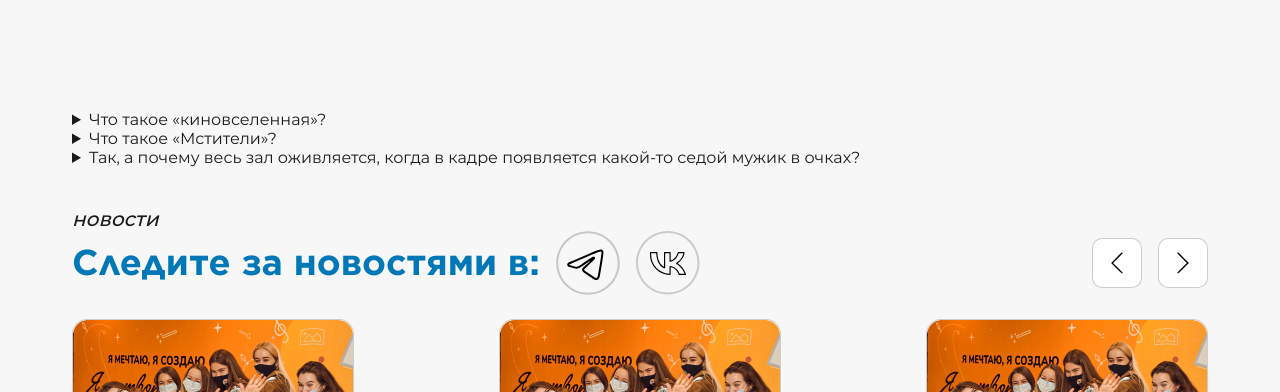
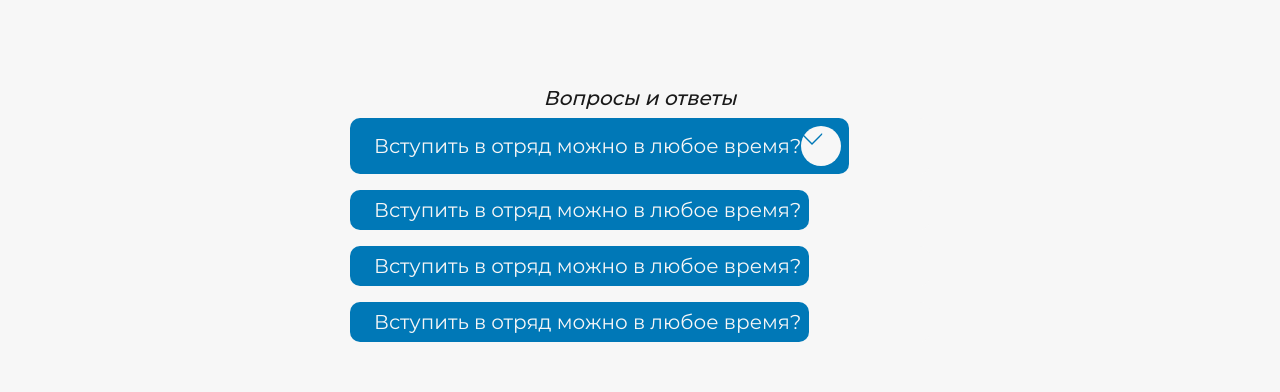
Before and after one commit to GarikBagdasaryan/SevRo, a React (Create React App) app: page / in a window 1280 px wide. Shown: the part 2321-2713 px from the top of the page. Built offline with nearby package versions, Linux system fonts and the light colour scheme.

Commit message:
add questions

```diff
--- a/src/components/Quastion-Slice/QuastionSlice.js
+++ b/src/components/Quastion-Slice/QuastionSlice.js
@@ -1,19 +1,32 @@
 function QuastionSlice() {
     return (
         <div className="Quastion-slice">
-            <div className="container Quastion-slice__blocks">
+            <div className="container">
+                <div className="Quastion-slice__header">
+                    Вопросы и ответы
+                </div>
+                <div className="Quastion-slice__blocks">
                     <details className="Quastion-slice__block">
-                    <summary className="Quastion-slice__block__title" >Что такое «киновселенная»?</summary>
-                    <p className="Quastion-slice__block__text">Действие всех фильмов Marvel происходит в одной вселенной. То есть события одного фильма могут напрямую влиять на сюжет другого, а персонажи свободно перемещаются между фильмами. С недавних пор киновселенная включает в себя и несколько сериалов.</p>
+                        <summary className="Quastion-slice__block__title" >Вступить в отряд можно в любое время?
+                            <div className="Quastion-slice__block__title__circle">
+                                <img src="./img/arrow-bottom.png"></img>
+                            </div>
+                        </summary>
+                        <p className="Quastion-slice__block__text">Стать бойцом студенческого отряда можно в возрасте 18 лет. А если ты еще не достиг совершеннолетия, то ты можешь стать бойцом трудового отряда подростков.</p>
                     </details>
                     <details className="Quastion-slice__block">
-                    <summary className="Quastion-slice__block__title">Что такое «Мстители»?</summary>
-                    <p className="Quastion-slice__block__text">Мстители — команда супергероев Marvel. Первый комикс о «Мстителях» вышел ещё в 1963 году и был ответом Marvel на успешную серию комиксов DC о «Лиге справедливости» во главе с Бэтменом и Суперменом. В оригинальном комиксе в состав первых Мстителей входили Железный Человек, Тор, Халк, а также Человек-Муравей и Оса.</p>
+                        <summary className="Quastion-slice__block__title">Вступить в отряд можно в любое время?</summary>
+                        <p className="Quastion-slice__block__text">Стать бойцом студенческого отряда можно в возрасте 18 лет. А если ты еще не достиг совершеннолетия, то ты можешь стать бойцом трудового отряда подростков.</p>
                     </details>
                     <details className="Quastion-slice__block">
-                    <summary className="Quastion-slice__block__title">Так, а почему весь зал оживляется, когда в кадре появляется какой-то седой мужик в очках?</summary>
-                    <p className="Quastion-slice__block__text">Потому что это — Стэн Ли, создавший половину этих супергероев. Сейчас он появляется в каждом фильме про героев комиксов Marvel в маленькой эпизодической роли. Впервые это случилось в первом большом блокбастере по комиксам Marvel: в «Людях Икс» в 2000 году. Стэн умер в 2018 году. «Мстители: Финал» стал последним фильмом с его участием.</p>
+                        <summary className="Quastion-slice__block__title">Вступить в отряд можно в любое время?</summary>
+                        <p className="Quastion-slice__block__text">Стать бойцом студенческого отряда можно в возрасте 18 лет. А если ты еще не достиг совершеннолетия, то ты можешь стать бойцом трудового отряда подростков.</p>
                     </details>
+                    <details className="Quastion-slice__block">
+                        <summary className="Quastion-slice__block__title">Вступить в отряд можно в любое время?</summary>
+                        <p className="Quastion-slice__block__text">Стать бойцом студенческого отряда можно в возрасте 18 лет. А если ты еще не достиг совершеннолетия, то ты можешь стать бойцом трудового отряда подростков.</p>
+                    </details>
+                </div>
             </div>
         </div>
     );
--- a/src/index.scss
+++ b/src/index.scss
@@ -108,7 +108,7 @@ a:hover {
 .container {
   max-width: 1180px;
   margin: 0 auto;
-  padding-top: 40px;
+  padding-top: 16px;
   padding-left: 72px;
   padding-right: 72px;
 }
@@ -171,7 +171,8 @@ a:hover {
 }
 
 .Header-slice {
-  padding-top: 16px;
+
+  padding-top: 40px;
   padding-bottom: 16px;
   display: flex;
   justify-content: space-between;
@@ -521,8 +522,84 @@ a:hover {
   }
 }
 
+
+.Quastion-slice {
+  margin-bottom: 80px;
+
+  .Quastion-slice__header {
+    color: $color-dark;
+    font-family: Montserrat;
+    font-size: 20px;
+    font-style: italic;
+    font-weight: 500;
+    line-height: normal;
+    text-align: center;
+    margin-bottom: 8px;
+  }
+
+  .Quastion-slice__blocks {
+    display: flex;
+    flex-direction: column;
+    justify-content: space-between;
+    row-gap: 16px;
+    align-items: center;
+
+    .Quastion-slice__block {
+      display: flex;
+      width: 580px;
+      align-items: center;
+      border-radius: 10px;
+      background: $color-background;
+      cursor: pointer;
+
+      .Quastion-slice__block__title {
+        color: $color-background;
+        font-family: Montserrat;
+        font-size: 20px;
+        font-style: normal;
+        font-weight: 400;
+        line-height: normal;
+        display: flex;
+        flex-direction: row;
+        justify-content: space-between;
+        align-items: center;
+
+        .Quastion-slice__block__title__circle {
+          width: 40px;
+          height: 40px;
+          border-radius: 50%;
+          background-color: $color-background;
+          -moz-border-radius: 50%;
+          -webkit-border-radius: 50%;
+          -khtml-border-radius: 50%;
+        }
+      }
+
+      summary {
+        border-radius: 10px;
+        padding: 8px 8px 8px 24px;
+        background: $color-primary;
+        list-style: none;
+      }
+
+    }
+
+    details[open] {
+      border-radius: 10px;
+      border: 1px solid rgba(0, 0, 0, 0.20);
+
+      p {
+        padding-left: 24px;
+        padding-right: 24px;
+        background: $color-background;
+      }
+    }
+
+  }
+}
+
 .News-slice {
-  margin-bottom: 80px;
+
 
   .News-slice__header-slice {
     @include font-title-italic;
```
Also changed, not shown: public/img/arrow-bottom.png (added), public/img/arrow-top.png (added). Lines whose indentation alone changed are shown as unchanged.
